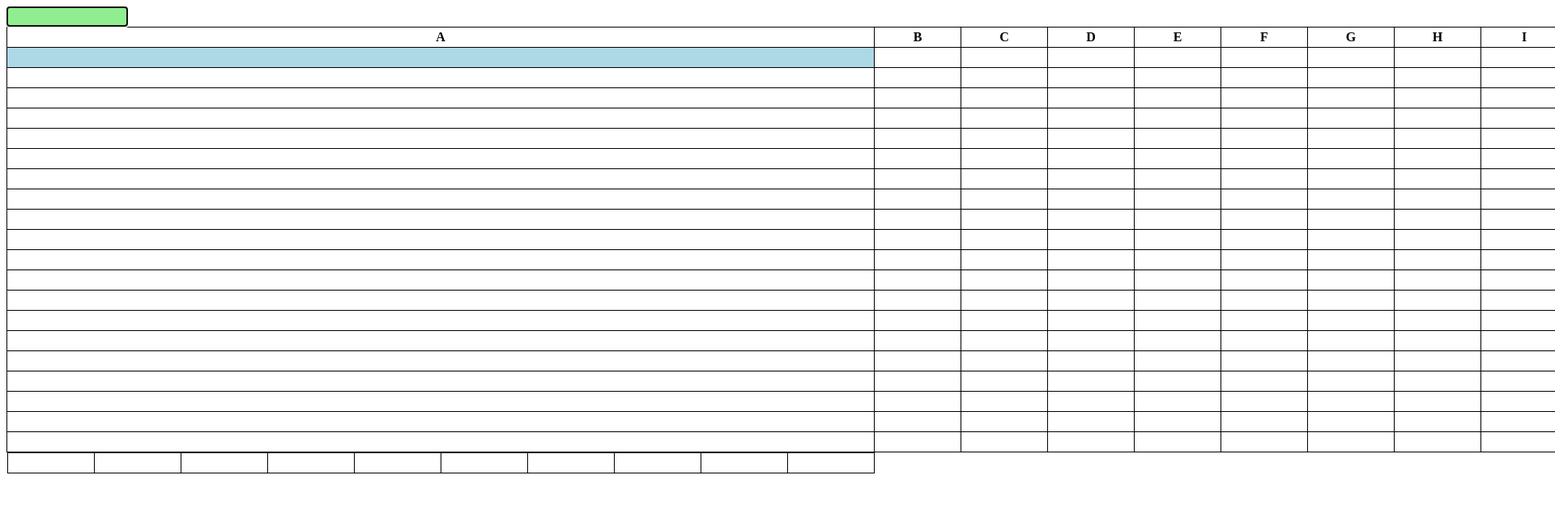
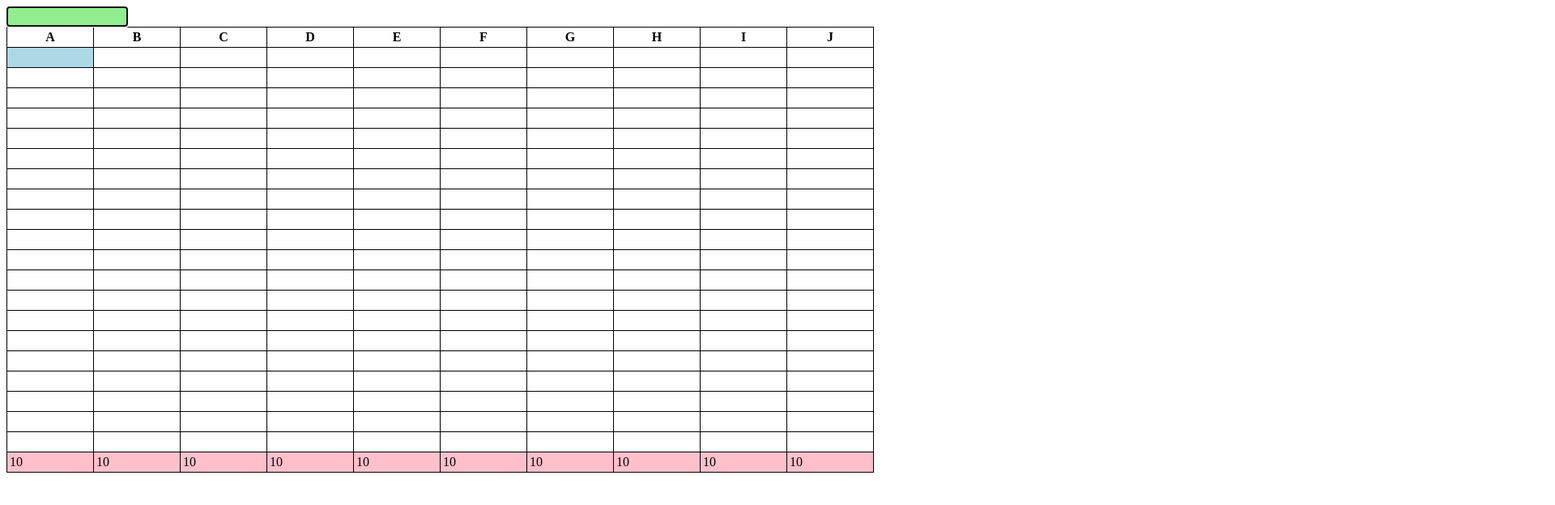
Before and after one commit to luyizh/x-cell, a website: page public/index.html in a window 1280 px wide. Shown: the top 624 px of the page at 81% size, 1920 px wide, since content can reach past the window. Drawn offline with Linux system fonts and the light colour scheme.

Commit message:
most recent commit before revert

```diff
--- a/client/js/dom-util.js
+++ b/client/js/dom-util.js
@@ -7,7 +7,7 @@ const removeChildren = function(parentEl) {
 const createEl = function(tagName) {
 	return function(text) {
 		const el = document.createElement(tagName);
-		if (text) {
+		if (String(text)) {
 			el.textContent = text;
 		}
 		return el;
--- a/public/css/styles.css
+++ b/public/css/styles.css
@@ -22,3 +22,7 @@ td {
 	padding: 3px;
 	font-size: 16;
 }
+
+tfoot {
+	background-color: pink;
+}
--- a/public/js/bundle.js
+++ b/public/js/bundle.js
@@ -32,7 +32,7 @@ const removeChildren = function(parentEl) {
 const createEl = function(tagName) {
 	return function(text) {
 		const el = document.createElement(tagName);
-		if (text) {
+		if (String(text)) {
 			el.textContent = text;
 		}
 		return el;
@@ -59,6 +59,7 @@ class TableModel {
 	}
 
 	_getCellId(location) {
+		// e.g., column 4, row 3 has a key of "4:3"
 		return `${location.col}:${location.row}`;
 	}
 
@@ -69,6 +70,29 @@ class TableModel {
 	setValue(location, value) {
 		this.data[this._getCellId(location)] = value;
 	}
+
+	getSumOfColumn(col) {
+	  return 10;
+	}
+
+	  /*getSumOfColumn(col) {
+		const values = [];
+		// iterate the given column
+		for (let row = 0; row < this.numRows; row++) {
+			const value = this.data[`${col}:${row}`];
+		  // collect all values
+		  values.push(parseInt(value, 10));
+		}
+		// filter to only numeric values
+		values.filter(function(x) {
+			return Number.isInteger(x);
+		});
+		// reduce to a sum
+		const sum = values.reduce( function(a, b) {
+			return a + b;
+		});
+		return sum;
+	}*/
 
 }
 
@@ -123,9 +147,7 @@ class TableView {
 	renderTable() {
 		this.renderTableHeader();
 		this.renderTableBody();
-		//
 		this.renderTableFooter();
-		//
 	}
 
 	renderTableHeader() {
@@ -137,26 +159,14 @@ class TableView {
 		  .forEach(th => this.headerRowEl.appendChild(th));
 	}
 
-	//
 	renderTableFooter() {
-		// clear footer row
 		removeChildren(this.footerRowEl);
-
-    const fragment = document.createDocumentFragment();
-		const tf = createTR();
 		for (let col = 0; col < this.model.numCols; col++) {
-			const position = { col: col, row: this.model.numRows + 1 };
-			const value = this.model.getValue(position);
-			const td = createTD(value);
-			tf.appendChild(td);
+			const sum = this.model.getSumOfColumn(col);
+			const td = createTD(sum);
+			this.footerRowEl.appendChild(td);
 		}
-
-		fragment.appendChild(tf);
-		this.footerRowEl.appendChild(tf);
-
 	}
-	//
-
 
 	isCurrentCell(col, row) {
 		return this.currentCellLocation.col === col &&
```
Also changed, not shown: client/js/table-model.js (+24 -0 lines), client/js/table-view.js (+3 -17 lines), client/js/test/table-model.test.js (+10 -0 lines), 1 other file.
